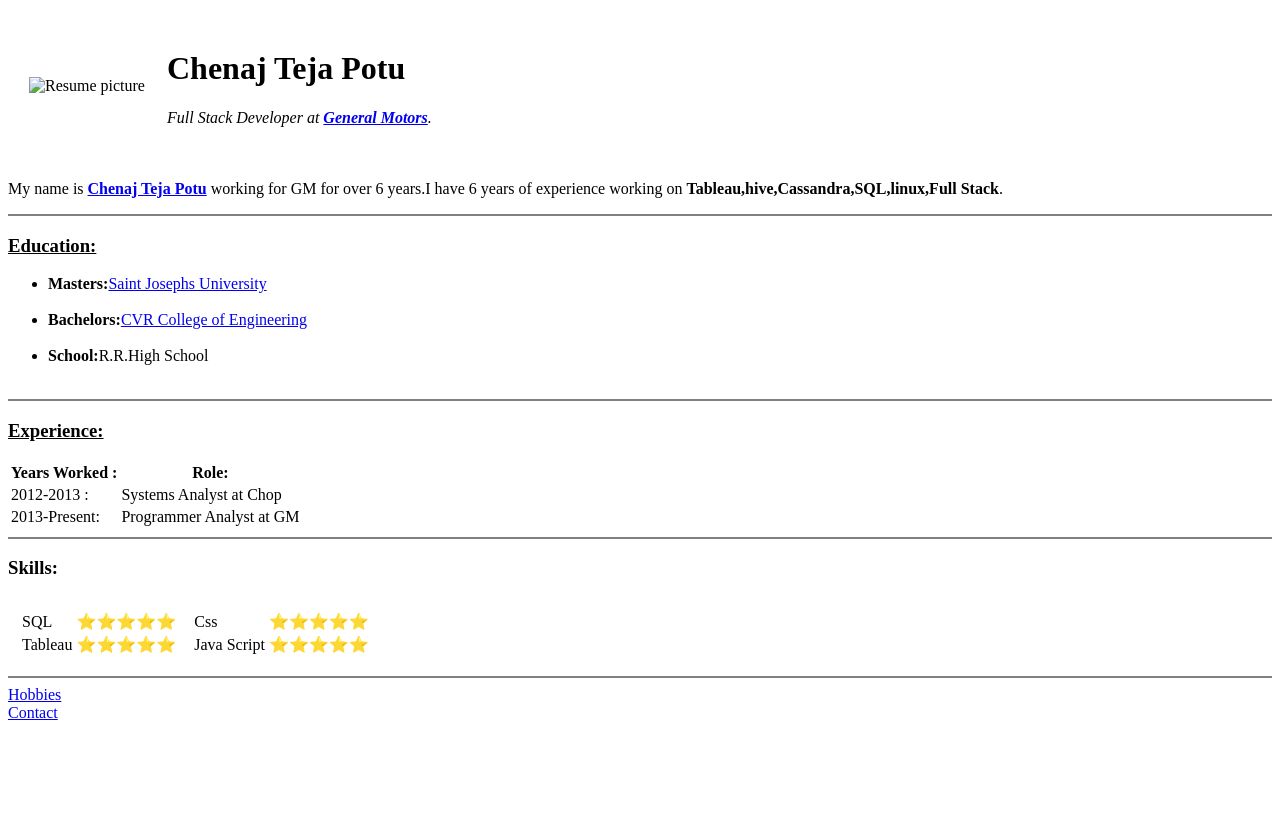
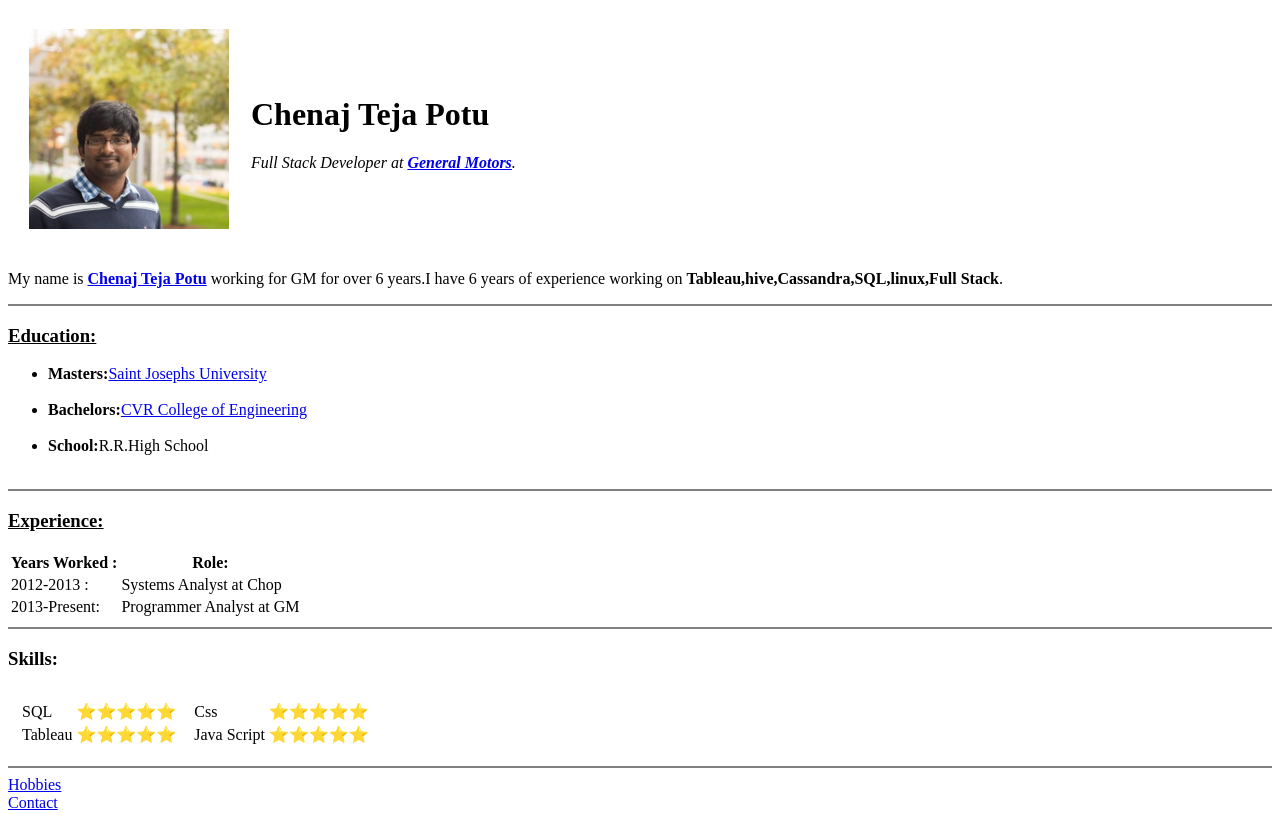
Before and after one commit to tejachenaj/CV, a plain HTML site: page index.html in a window 1280 px wide. Drawn offline with Linux system fonts and the light colour scheme.

Commit message:
Update index.html

```diff
--- a/index.html
+++ b/index.html
@@ -10,7 +10,7 @@
   <table cellspacing="20">
     <tr>
       <td>
-        <img src='images/Profile_Picture.jpeg' alt="Resume picture">
+        <img src='Profile_Picture.jpeg' alt="Resume picture">
         </td>
       <td>
         <h1>Chenaj Teja Potu</h1>
```
